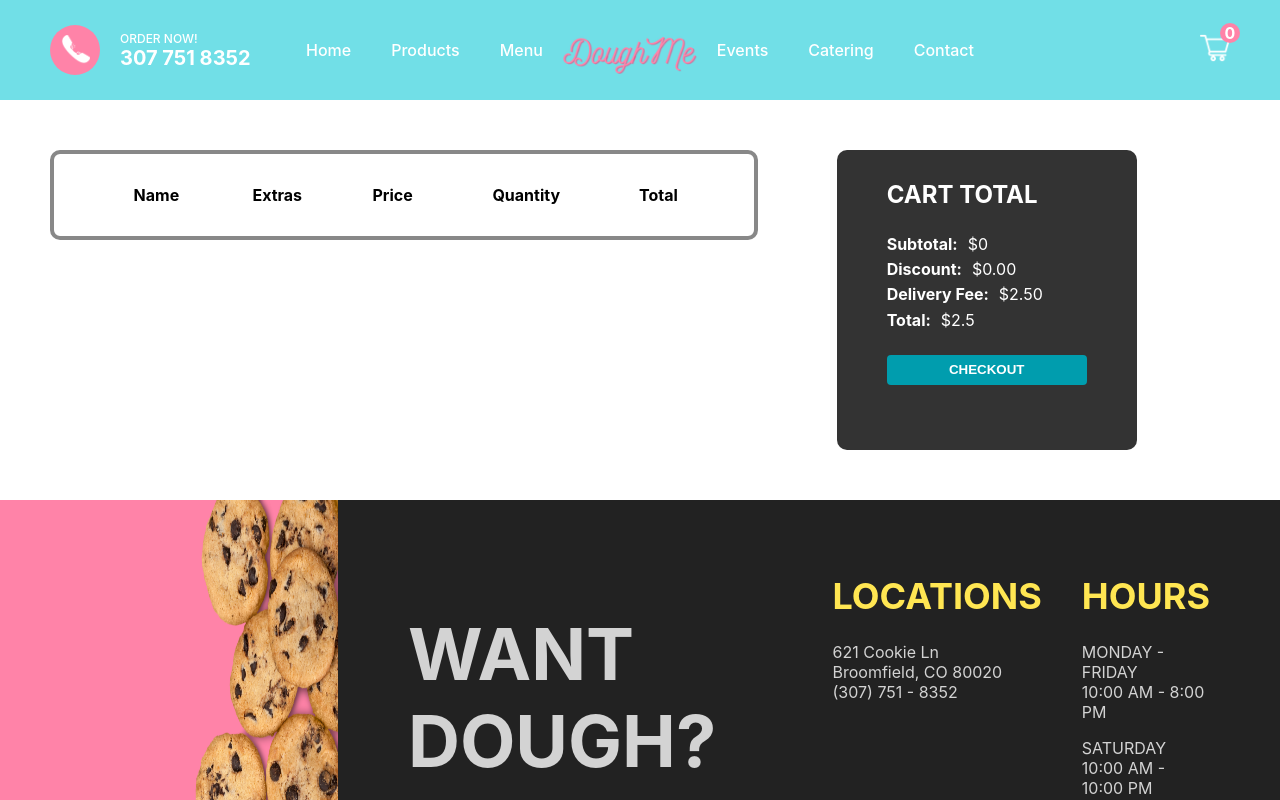
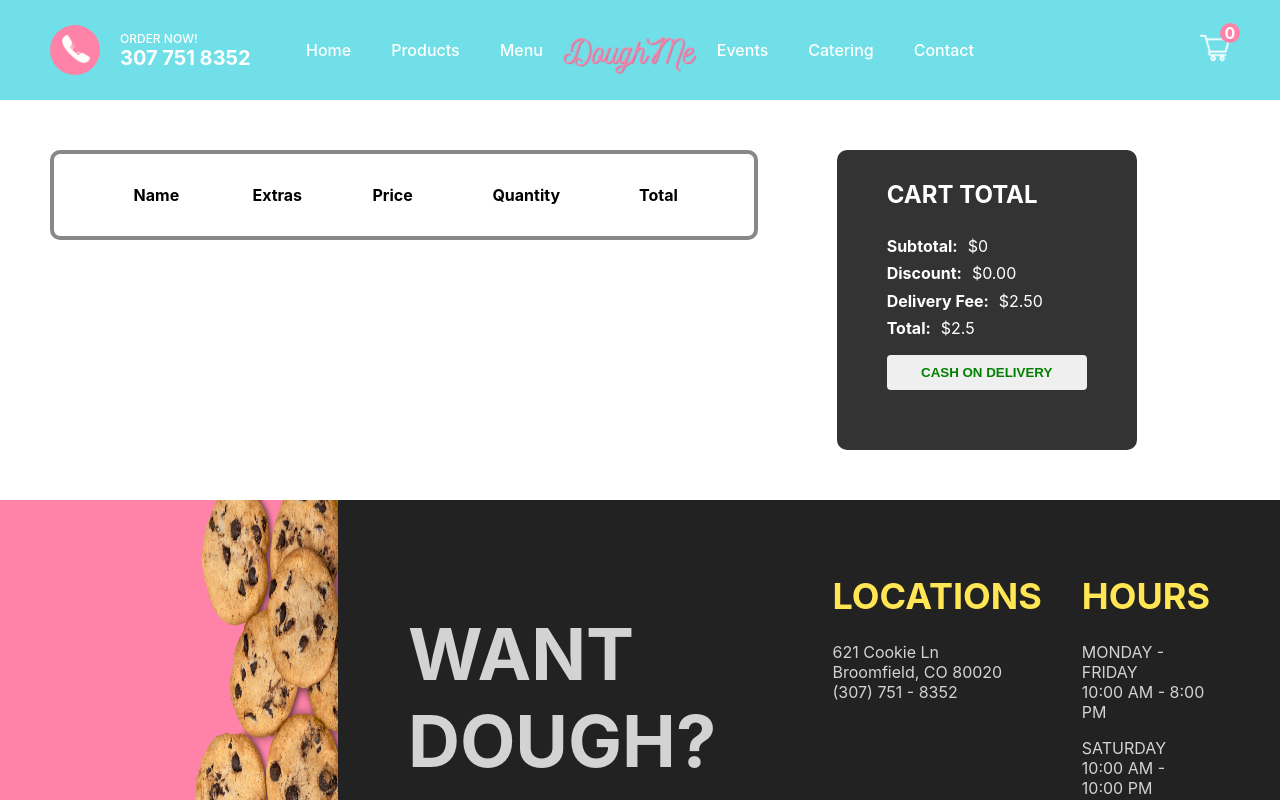
Before and after one commit to iam-saeed/cookie-delivery-app, a Next.js app: page /Cart in a window 1280 px wide. Both pictures are taken after a click on the button "CHECKOUT". Shown: the top 800 px of the page. Built offline with nearby package versions, Linux system fonts and the light colour scheme.

Commit message:
added cash payment option

```diff
--- a/pages/Cart.jsx
+++ b/pages/Cart.jsx
@@ -2,14 +2,11 @@ import React from 'react';
 import Image from 'next/image';
 import styles from '../styles/Cart.module.css';
 import { useSelector, useDispatch } from 'react-redux';
-import { useEffect } from "react";
-import {
-    PayPalScriptProvider,
-    PayPalButtons,
-    usePayPalScriptReducer
-} from "@paypal/react-paypal-js";
+import { useEffect, useState } from "react";
+import { PayPalScriptProvider, PayPalButtons, usePayPalScriptReducer } from "@paypal/react-paypal-js";
 
 const Cart = () => {
+    const [open, setOpen] = useState(false)
     const amount = "2";
     const currency = "USD";
     const style = {"layout":"vertical"};
@@ -131,10 +128,16 @@ const Cart = () => {
                     <div className={styles.totalText}>
                         <b className={styles.totalTextTitle}>Total:</b>${cart.total + 2.50}
                     </div>
-                    <button className={styles.button}>CHECKOUT</button>
+                    {open ? (
+                    <div className={styles.paymentMethods}>
+                        <button className={styles.payButton}>CASH ON DELIVERY</button>
                     <PayPalScriptProvider options={{ "client-id": "test", components: "buttons", currency: "USD", "disable-funding": "paylater", }} >
 				        <ButtonWrapper currency={currency} showSpinner={false} />
 			        </PayPalScriptProvider>
+                    </div>
+                    ) : (
+                        <button onClick={() => setOpen(true)} className={styles.button}>CHECKOUT</button>
+                    )}
                 </div>
             </div>
         </div>
--- a/styles/Cart.module.css
+++ b/styles/Cart.module.css
@@ -169,3 +169,25 @@
         width: 100%;
     }
 }
+
+.paymentMethods {
+    display: flex;
+    margin-top: 10px;
+    flex-direction: column;
+}
+
+.payButton {
+    padding: 10px;
+    cursor: pointer;
+    margin-bottom: 10px;
+    color: green;
+    border-radius: 4px;
+    border: none;
+    font-weight: bold;
+}
+
+.payButton:hover {
+    background-color: green;
+    color: white;
+    transition: all 0.5s ease-in-out;
+}
```
